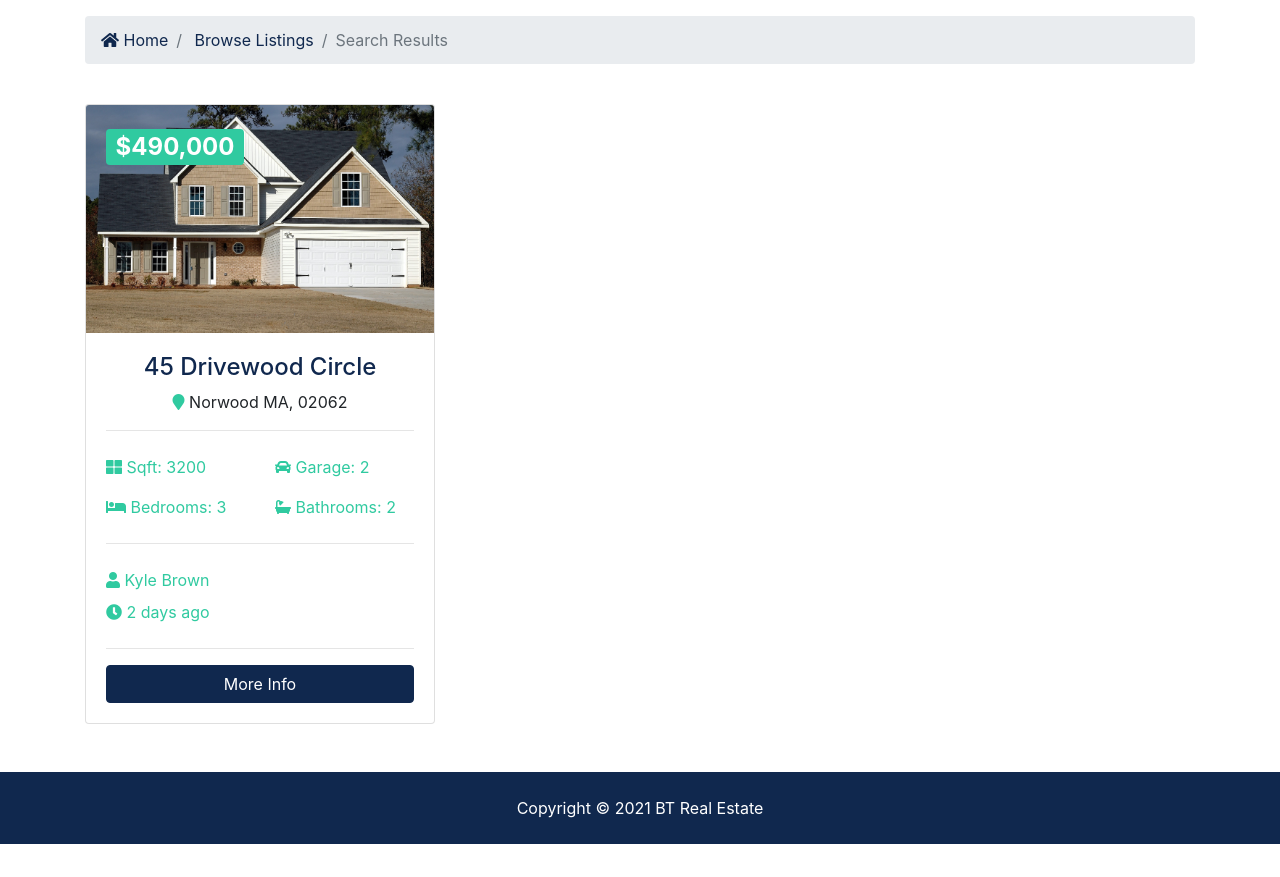
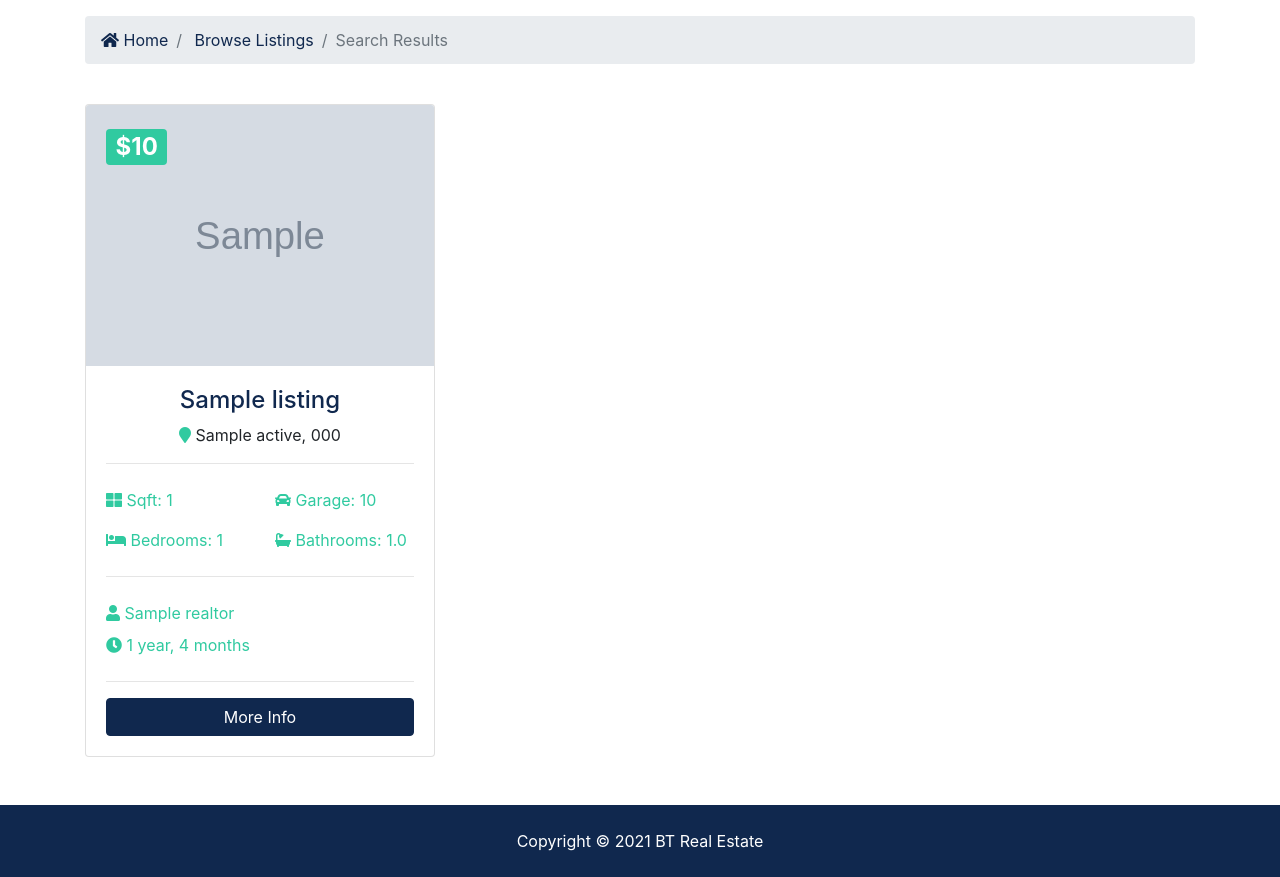
Before and after one commit to why-github-why/realtor_app, a Django app: page /listings/search in a window 1280 px wide. Shown: the part 398-1275 px from the top of the page. Before the commit the page ends 1242 px from the top, so only its background shows below. Run offline with Django 3.2, Linux system fonts and the light colour scheme; tables that the repository leaves empty hold one stand-in row (values such as "Sample post"); grey boxes marked "Sample" are stand-in pictures; some libraries are stand-ins or nearby versions.

Commit message:
search query

```diff
--- a/listings/views.py
+++ b/listings/views.py
@@ -28,10 +28,48 @@ def listing(request, listing_id):
    return render(request, 'listings/listing.html', context)
 
 def search(request):
+   search_query = Listing.objects.order_by('-list_date')
+
+   # Keyword
+   if 'keywords' in request.GET:
+      # request.GET[name attribute in html]
+      keywords = request.GET['keywords']
+      # check if keywords exist
+      if keywords:
+         # icontains - check if paragraph (description) contains the keyword
+         search_query = search_query.filter(description__icontains=keywords)
+
+   # City
+   if 'city' in request.GET:
+      city = request.GET['city']
+      if city:
+         # iexact - exact city but case-insensitive
+         search_query = search_query.filter(city__iexact=city)
+
+   # State
+   if 'state' in request.GET:
+      state = request.GET['state']
+      if state:
+         search_query = search_query.filter(state__iexact=state)
+
+   # Bedrooms
+   if 'bedrooms' in request.GET:
+      bedrooms = request.GET['bedrooms']
+      if bedrooms:
+         search_query = search_query.filter(bedrooms__iexact=bedrooms)
+
+   # Max Price
+   if 'price' in request.GET:
+      price = request.GET['price']
+      if price:
+         # lte - less than or equal to (up to queried price)
+         search_query = search_query.filter(price__lte=price)
+
    context = {
       'state_choices': state_choices,
       'bedroom_choices': bedroom_choices,
       'price_choices': price_choices,
+      'listings': search_query,
    }
 
    return render(request, 'listings/search.html', context)
--- a/templates/listings/search.html
+++ b/templates/listings/search.html
@@ -6,7 +6,7 @@
    <div class="container">
       <div class="row text-center">
          <div class="col-md-12">
-            <form action="search.html">
+            <form action="{% url 'search' %}">
 
                <!-- Form Row 1 -->
 
@@ -113,68 +113,79 @@
    </div>
 </section>
 
-<!-- Listings -->
+<!-- LISTINGS -->
+
 <section id="listings" class="py-4">
    <div class="container">
       <div class="row">
-         <!-- Listing 1 -->
+
+         <!-- Listings -->
+         {% if listings %}
+            {% for listing in listings %}
                <div class="col-md-6 col-lg-4 mb-4">
                   <div class="card listing-preview">
                      <img
                         class="card-img-top"
-                  src="assets/img/homes/home-1.jpg"
+                        src="{{ listing.photo_main.url }}"
                         alt=""
                      />
                      <div class="card-img-overlay">
                         <h2>
                            <span class="badge badge-secondary text-white"
-                        >$490,000</span
+                              >${{ listing.price | intcomma }}</span
                            >
                         </h2>
                      </div>
                      <div class="card-body">
                         <div class="listing-heading text-center">
-                     <h4 class="text-primary">45 Drivewood Circle</h4>
+                           <h4 class="text-primary">{{ listing.title }}</h4>
                            <p>
-                        <i class="fas fa-map-marker text-secondary"></i> Norwood
-                        MA, 02062
+                              <i class="fas fa-map-marker text-secondary"></i>
+                              {{ listing.city }} {{ listing.state }}, {{ listing.zipcode }}
                            </p>
                         </div>
                         <hr />
                         <div class="row py-2 text-secondary">
                            <div class="col-6">
-                        <i class="fas fa-th-large"></i> Sqft: 3200
+                              <i class="fas fa-th-large"></i> Sqft: {{ listing.sqft }}
                            </div>
                            <div class="col-6">
-                        <i class="fas fa-car"></i> Garage: 2
+                              <i class="fas fa-car"></i> Garage: {{ listing.garage }}
                            </div>
                         </div>
                         <div class="row py-2 text-secondary">
                            <div class="col-6">
-                        <i class="fas fa-bed"></i> Bedrooms: 3
+                              <i class="fas fa-bed"></i> Bedrooms: {{ listing.bedrooms }}
                            </div>
                            <div class="col-6">
-                        <i class="fas fa-bath"></i> Bathrooms: 2
+                              <i class="fas fa-bath"></i> Bathrooms: {{ listing.bathrooms }}
                            </div>
                         </div>
                         <hr />
                         <div class="row py-2 text-secondary">
                            <div class="col-12">
-                        <i class="fas fa-user"></i> Kyle Brown
+                              <i class="fas fa-user"></i> {{ listing.realtor }}
                            </div>
                         </div>
                         <div class="row text-secondary pb-2">
-                     <div class="col-6">
-                        <i class="fas fa-clock"></i> 2 days ago
+                           <div class="col-12">
+                              <i class="fas fa-clock"></i> {{ listing.list_date | timesince }}
                            </div>
                         </div>
                         <hr />
-                  <a href="listing.html" class="btn btn-primary btn-block"
+                        <a href="{% url 'listing' listing.id %}" class="btn btn-primary btn-block"
                            >More Info</a
                         >
                      </div>
                   </div>
                </div>
+            {% endfor %}
+         {% else %}
+            <div class="col-md-12">
+               <p>No Listings Available</p>
+            </div>
+         {% endif %}
+
       </div>
    </div>
 </section>
```
Lines whose indentation alone changed are shown as unchanged.
